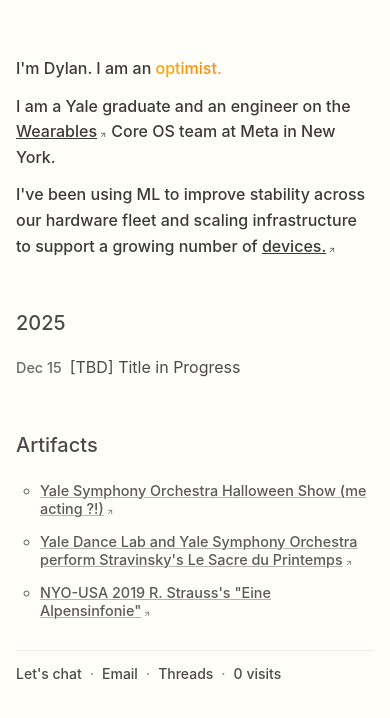
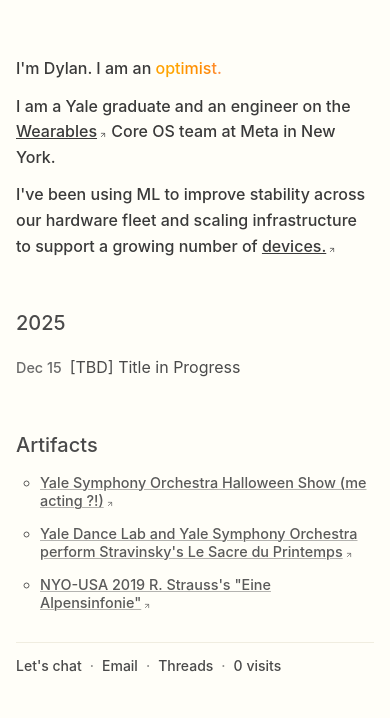
Before and after one commit to dylanfernandezdelara/dylanfdl_website, a Next.js app: page /about in a window 390 px wide. Shown: the top 718 px of the page. Built offline with nearby package versions, Linux system fonts and the light colour scheme; no server answers.

Commit message:
Reduce spacing below Artifacts heading

```diff
--- a/app/globals.css
+++ b/app/globals.css
@@ -850,16 +850,19 @@
 /* Extra separation before the "Fun artifacts" block specifically */
 .fun-artifacts-section-heading {
   --section-heading-margin-top: 3rem;
+  --section-heading-margin-bottom: 0.5rem;
 }
 
 @media (max-width: 768px) {
   .fun-artifacts-section-heading {
     --section-heading-margin-top: 4rem;
+    --section-heading-margin-bottom: 0.5rem;
   }
 }
 
 @media (max-width: 480px) {
   .fun-artifacts-section-heading {
     --section-heading-margin-top: 3rem;
+    --section-heading-margin-bottom: 0.5rem;
   }
 }
```
